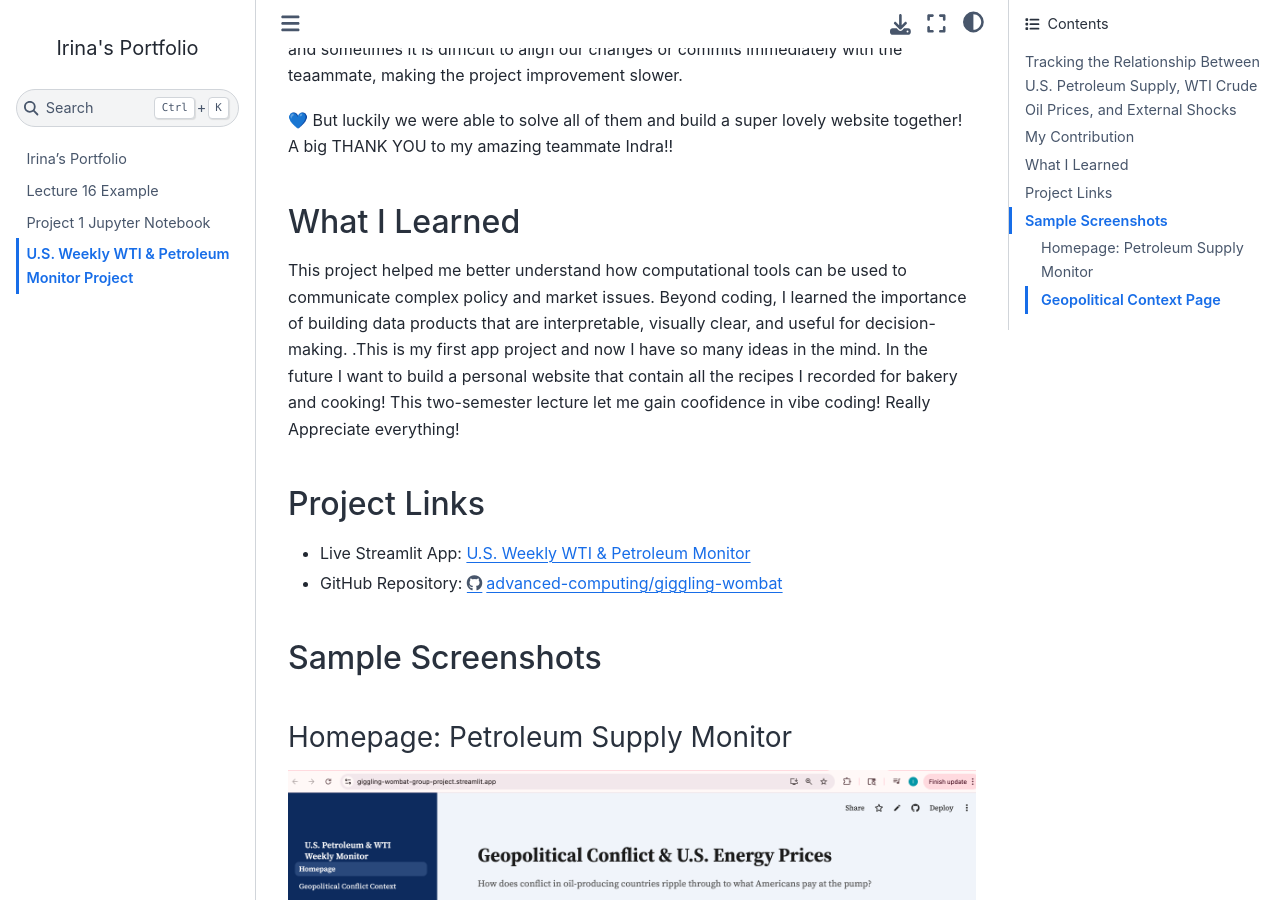
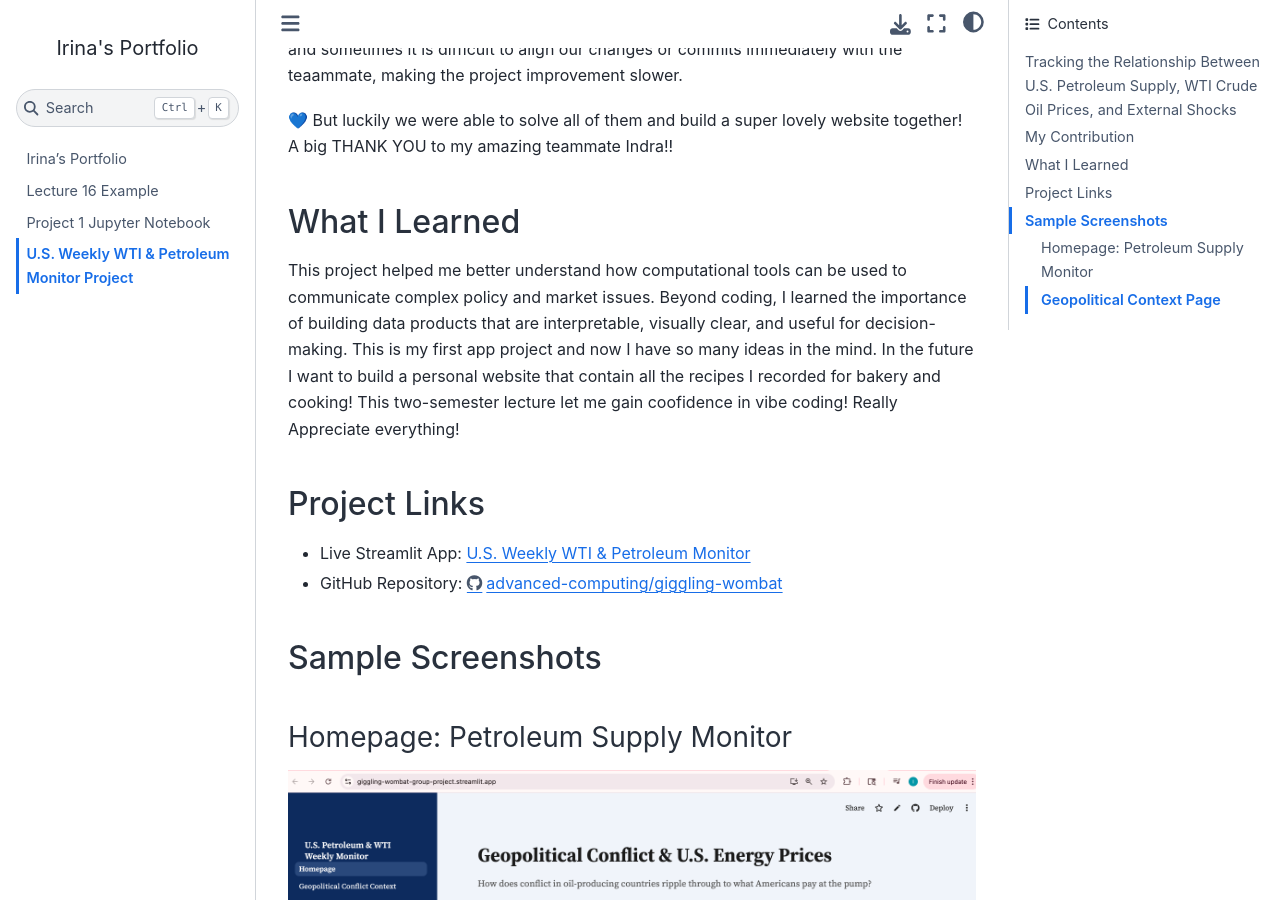
Before and after one commit to irinasun120/irinasun120.github.io, a Jupyter Book: the page built from US_Oil_Monitor.md, in a window 1280 px wide and 900 px high, scrolled down 1252 px. Built offline with Jupyter Book 1.0.4 settings and Sphinx 7.4.7 and the Sphinx Book theme 1.1.4, drawn with Linux system fonts in a browser that asks for light colours; pages that are not in the unit, such as notebooks, are missing from menus; comment, search, counter and statistics services are not loaded.

Commit message:
writing change

```diff
--- a/US_Oil_Monitor.md
+++ b/US_Oil_Monitor.md
@@ -16,7 +16,7 @@
 
 ## What I Learned
 
-This project helped me better understand how computational tools can be used to communicate complex policy and market issues. Beyond coding, I learned the importance of building data products that are interpretable, visually clear, and useful for decision-making. .This is my first app project and now I have so many ideas in the mind. In the future I want to build a personal website that contain all the recipes I recorded for bakery and cooking! This two-semester lecture let me gain coofidence in vibe coding! Really Appreciate everything!
+This project helped me better understand how computational tools can be used to communicate complex policy and market issues. Beyond coding, I learned the importance of building data products that are interpretable, visually clear, and useful for decision-making. This is my first app project and now I have so many ideas in the mind. In the future I want to build a personal website that contain all the recipes I recorded for bakery and cooking! This two-semester lecture let me gain coofidence in vibe coding! Really Appreciate everything!
 
 ## Project Links
 
```
